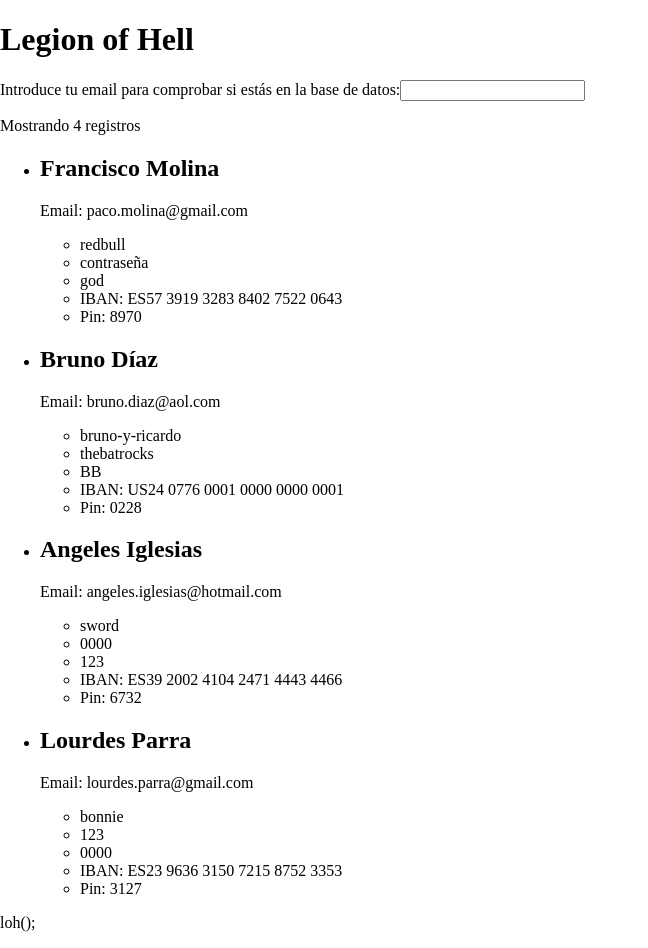
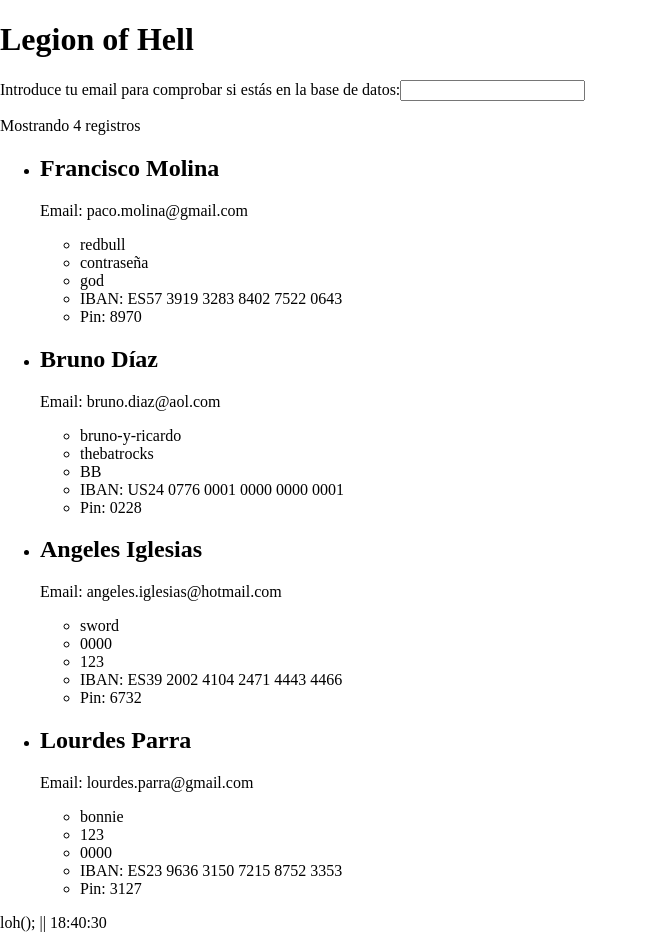
Before and after one commit to alexandrajaramz/legion-of-hell_react, a React (Create React App) app: page / in a window 1280 px wide. Shown: the whole page, without its empty margins (0-648 px from the left). Built offline with nearby package versions, Linux system fonts and the light colour scheme; the HTML template or start-up script is replaced by a standard one.

Commit message:
create clock in the footer from task-2

```diff
--- a/src/components/Footer.js
+++ b/src/components/Footer.js
@@ -1,13 +1,37 @@
 import React from 'react';
 
 class Footer extends React.Component {
+    constructor(props) {
+        super(props);
+
+        this.state = {
+          time: '00:00:00'
+        }
+    }
+
+    componentDidMount() {
+        setInterval(()=>{
+            this.getTime();
+        }, 1000);
+    }
+
+    getTime(){
+        const actualDate = new Date();
+
+        const hours = actualDate.getHours();
+        const minutes = actualDate.getMinutes();
+        const seconds = actualDate.getSeconds();
+
+        this.setState({
+            time: `${hours}:${minutes}:${seconds}`
+        })
+    }
+
     render() {
         return (
-            <React.Fragment>
-                <footer className="page__footer">
-                    <p className="footer-text">loh();</p>
-                </footer>
-            </React.Fragment>
+            <footer className="page__footer">
+                <p className="footer-text">loh(); || {this.state.time}</p>
+            </footer>
         );
     }
 }
```
